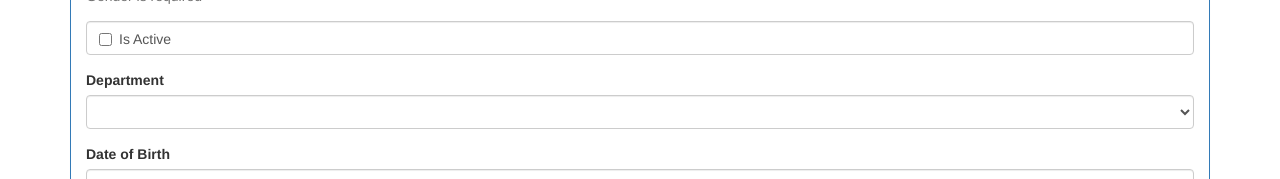
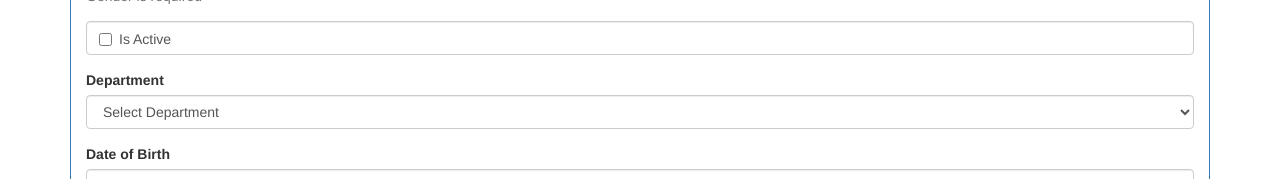
Before and after one commit to gitSEND/angular-crud-2019, an Angular app: page /create in a window 1280 px wide. Shown: the part 526-705 px from the top of the page. Built offline with nearby package versions, Linux system fonts and the light colour scheme.

Commit message:
Angular select list validation

```diff
--- a/src/app/employees/create-employee.component.html
+++ b/src/app/employees/create-employee.component.html
@@ -154,13 +154,20 @@
                 </span>
               </div> -->
 
-            <div class="form-group">
-                <label for="department">Department</label>
-                <select id="department" name="department" [(ngModel)]="employee.department" class="form-control">
+            <div class="form-group" [class.has-error]="department.touched && department.invalid">
+                <label for="department" class="control-label">
+                    Department
+                </label>
+                <select id="department" required #department="ngModel" name="department"
+                    [(ngModel)]="employee.department" class="form-control">
+                    <option value="-1">Select Department</option>
                     <option *ngFor="let dept of departments" [value]="dept.id">
                         {{dept.name}}
                     </option>
                 </select>
+                <span class="help-block" *ngIf="department.touched && department.invalid">
+                    Department is required
+                </span>
             </div>
 
             <div class="form-group">
--- a/src/app/employees/create-employee.component.ts
+++ b/src/app/employees/create-employee.component.ts
@@ -23,7 +23,7 @@
     phoneNumber: null,
     email: '',
     dateOfBirth: null,
-    department: null,
+    department: '-1',
     isActive: null,
     photoPath: null
   };
```
